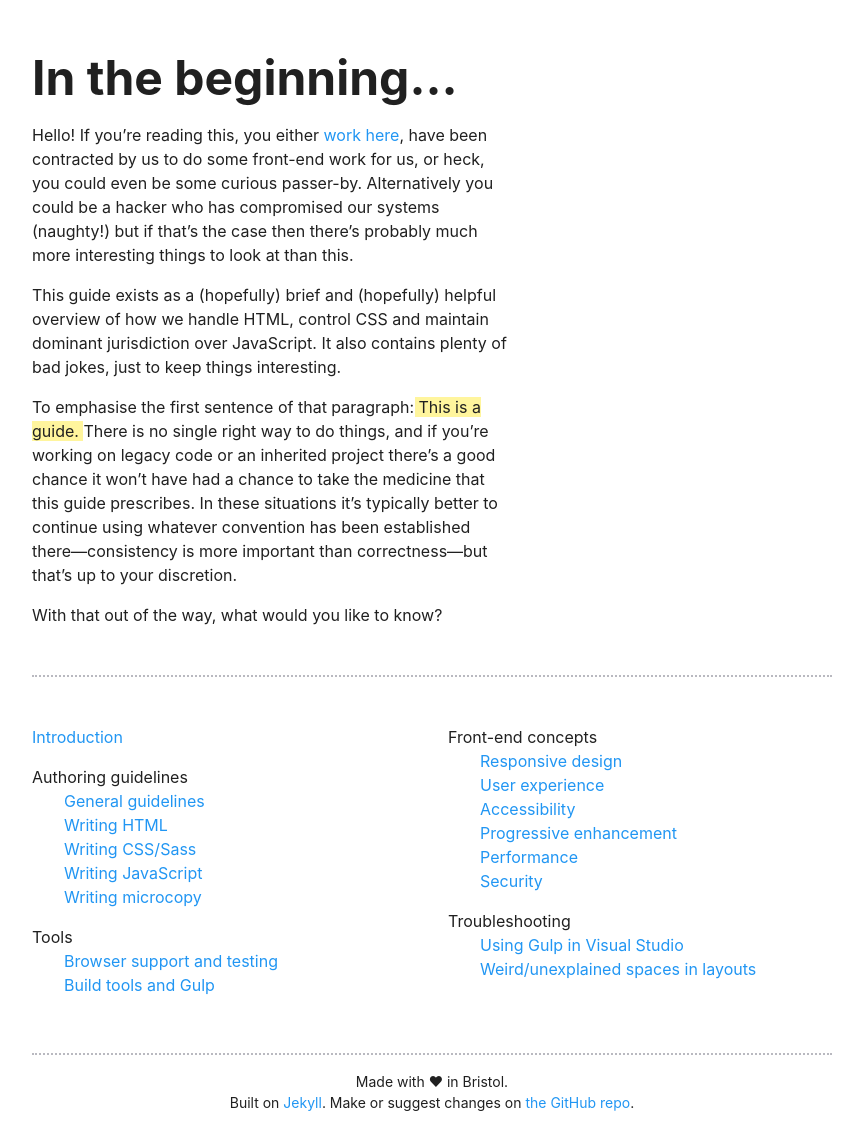
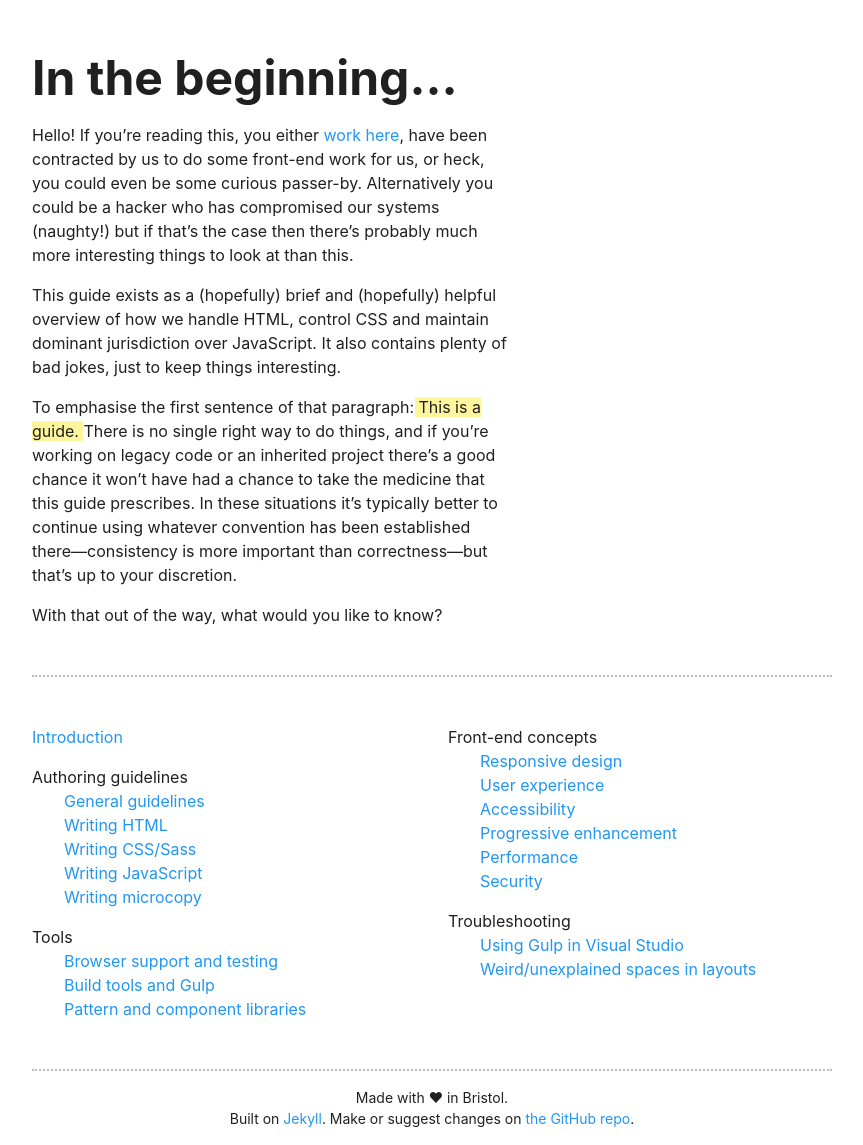
Before and after one commit to querkmachine/FSFrontEndDocs, a Jekyll site: the page built from index.md, in a window 1280 px wide. Shown: the whole page, without its empty margins (208-1071 px from the left). Built offline with Jekyll 4.4.1, drawn with Linux system fonts in a browser that asks for light colours.

Commit message:
Add link to pattern library docs

```diff
--- a/_includes/nav.html
+++ b/_includes/nav.html
@@ -15,6 +15,7 @@
 			<ul>
 				<li><a href="{{ site.baseurl }}/tools/browser-support.html">Browser support and testing</a></li>
 				<li><a href="{{ site.baseurl }}/tools/build-tools.html">Build tools and Gulp</a></li>
+				<li><a href="{{ site.baseurl }}/tools/pattern-libraries.html">Pattern and component libraries</a></li>
 			</ul>
 		</li>
 		<li>Front-end concepts
```
